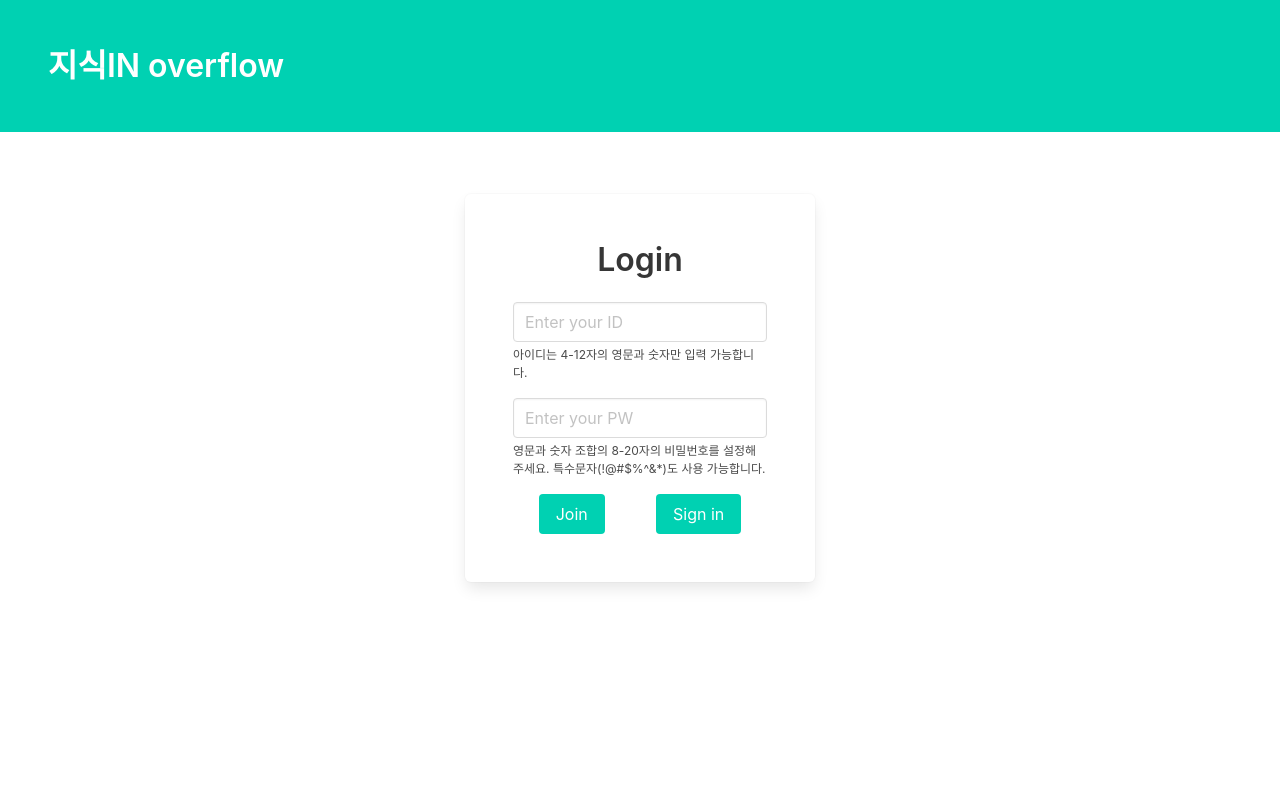
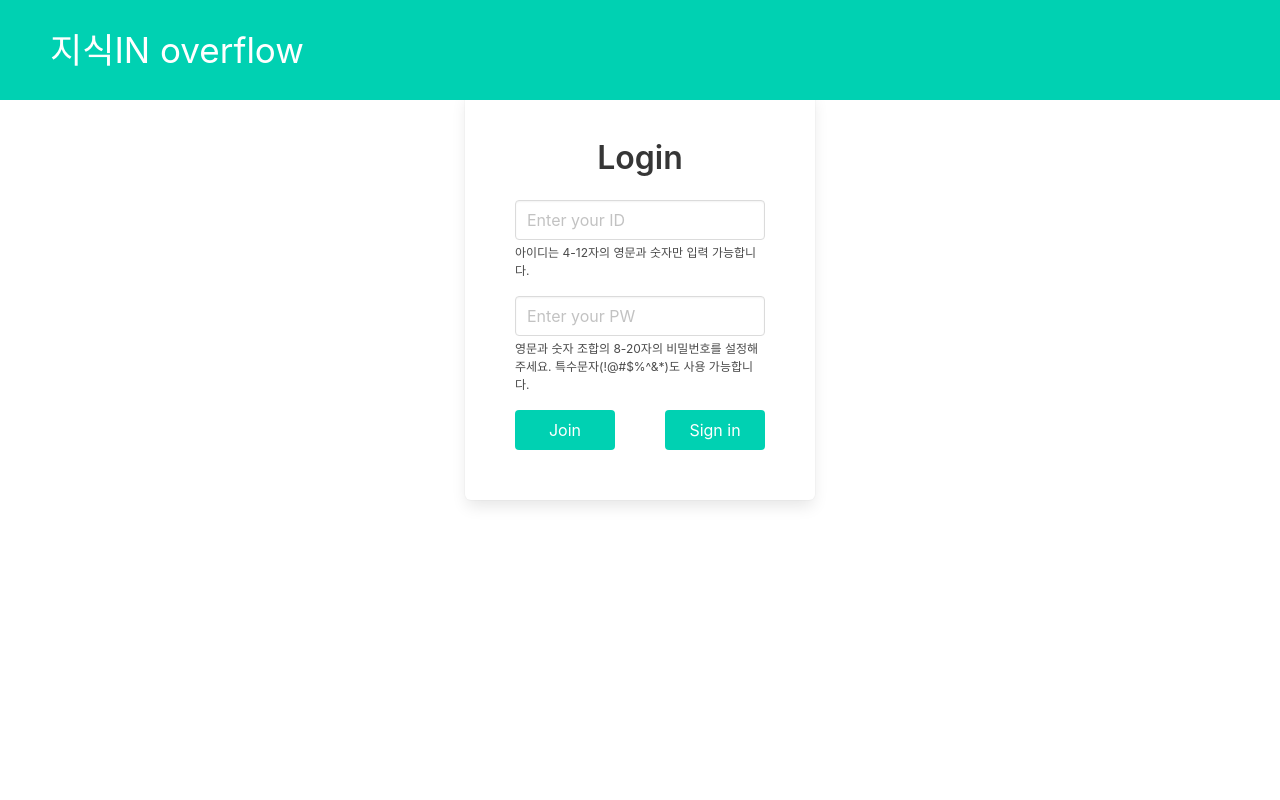
Before and after one commit to keeeeeey/hanghae_1_week, a Flask app: page /login in a window 1280 px wide. Run offline with Flask 2, Linux system fonts and the light colour scheme; some libraries are stand-ins or nearby versions.

Commit message:
Update login.html

```diff
--- a/templates/login.html
+++ b/templates/login.html
@@ -20,7 +20,7 @@
     ></script>
 
     <style>
-      body {
+      /*body {
         width: 100%;
         min-height: 100vh;
         display: flex;
@@ -28,42 +28,74 @@
         justify-content: center;
         align-items: center;
         position: relative;
+      }*/
+
+      .header{
+         position: fixed;
+         display: flex;
+         justify-content: flex-start;
+         align-items: center;
+         padding: 0px;
+         width: 100%;
+         height: 100px;
+         text-align: center;
+         font-size: 6px;
+         color: white;
+         background-color: #00d1b2;
       }
+      .title_name{
+        font-size:35px;
+        padding-left:50px;
+        color:white;
+      }
+      .hero-body{
 
-      .header {
-        position: absolute;
-        top: 0;
-        left: 0;
-        width: 100%;
+        padding: 0px;
       }
-
-      .login-form {
-        padding: 3em;
+      /* body 스타일 */
+      .body{
+          display: flex;
+          justify-content: center;
+      }
+      /* 내용부분body */
+      .wrap{
+         display:flex;
+         justify-content: center;
+         padding:20px;
+         width: 800px; /* 크기지정 */
+         height: 450px;
+         margin-top: 70px;
+      }
+      .box.login-form {
+        display: flex;
+        flex-direction: column;
+        justify-content: center;
+        align-items: center;
+        padding: 50px;
         max-width: 350px;
         width: 60%;
-        display: flex;
-        flex-direction: column;
-        align-items: center;
-        justify-content: center;
+      }
+      .button {
+        width: 100px;
       }
 
       .btn-container {
         width: 100%;
         display: flex;
-        justify-content: space-around;
+        justify-content: space-between;
       }
     </style>
   </head>
 
   <body>
-    <section class="hero is-primary header">
-      <div class="hero-body">
-        <p class="title">지식IN overflow</p>
+    <div class = "header">
+      <p class="title_name">지식IN overflow</p>
     </div>
-    </section>
+
+    <div class = "body">
+      <div class="wrap">
         <section class="box login-form">
           <h3 class="title is-3">Login</h3>
-
           <div class="field">
             <div class="control">
               <input class="input input-userID" placeholder="Enter your ID" />
@@ -92,13 +124,12 @@
           <div class="btn-container">
             <button
               class="button is-primary"
-          onclick="window.location.href='/registerPage'"
-        >
-          Join
-        </button>
+              onclick="window.location.href='/registerPage'">Join</button>
             <button class="button is-primary" onclick="signIn()">Sign in</button>
           </div>
         </section>
+      </div>
+    </div>
 
     <script>
 
@@ -124,7 +155,6 @@
         }
 
         $.ajax({
-
           type: 'POST',
           url: '/api/login',
           data: {
@@ -143,4 +173,5 @@
       }
     </script>
   </body>
+
 </html>
```
Lines whose indentation alone changed are shown as unchanged.
